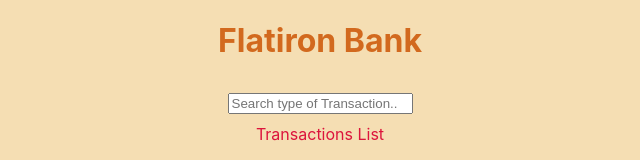
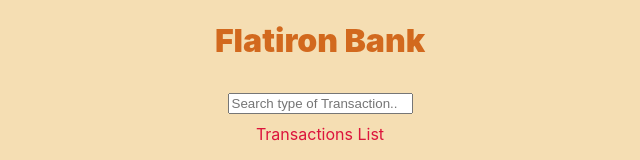
Before and after one commit to Umbrellaisnothere/Phase-2-Wk1-Cd-Challenge, a React (Create React App) app: page / in a window 1280 px wide. Shown: the top 160 px of the page, without its empty margins (320-960 px from the left). Built offline with nearby package versions, Linux system fonts and the light colour scheme; no server answers.

Commit message:
Updated the Heading className

```diff
--- a/src/App.css
+++ b/src/App.css
@@ -10,6 +10,10 @@ body {
 
 .Heading {
   color: chocolate;
+}
+
+.Heading .Heading-text {
+  font-weight: 1000;
 }
 
 .search-bar {
--- a/src/App.js
+++ b/src/App.js
@@ -11,7 +11,7 @@ function App() {
     <div className="App">
 
       <div className='Heading'>
-        <h1>Flatiron Bank</h1>
+        <h1 className='Heading-text'>Flatiron Bank</h1>
       </div>
 
       <SearchBar />
```
